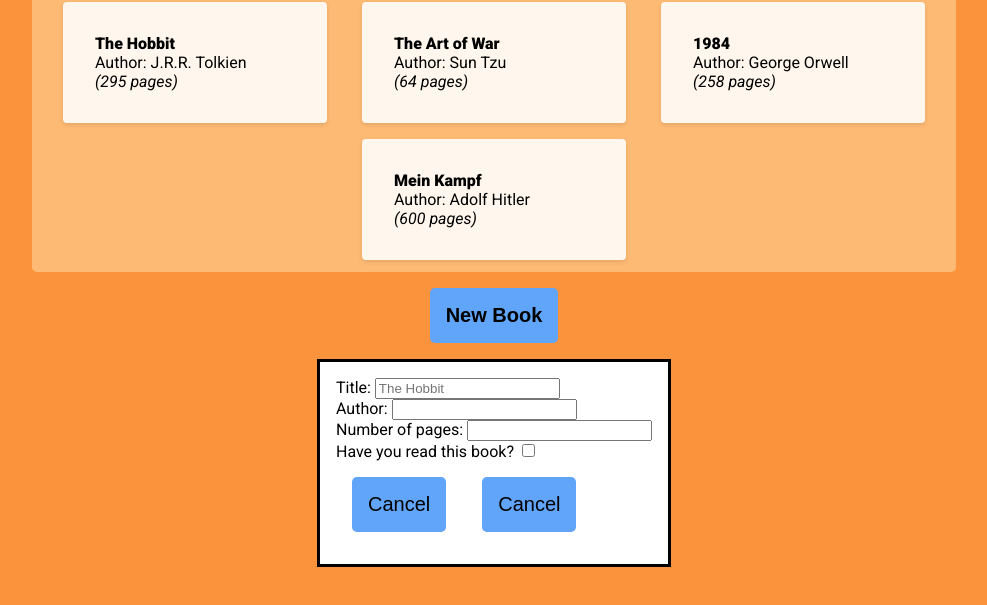
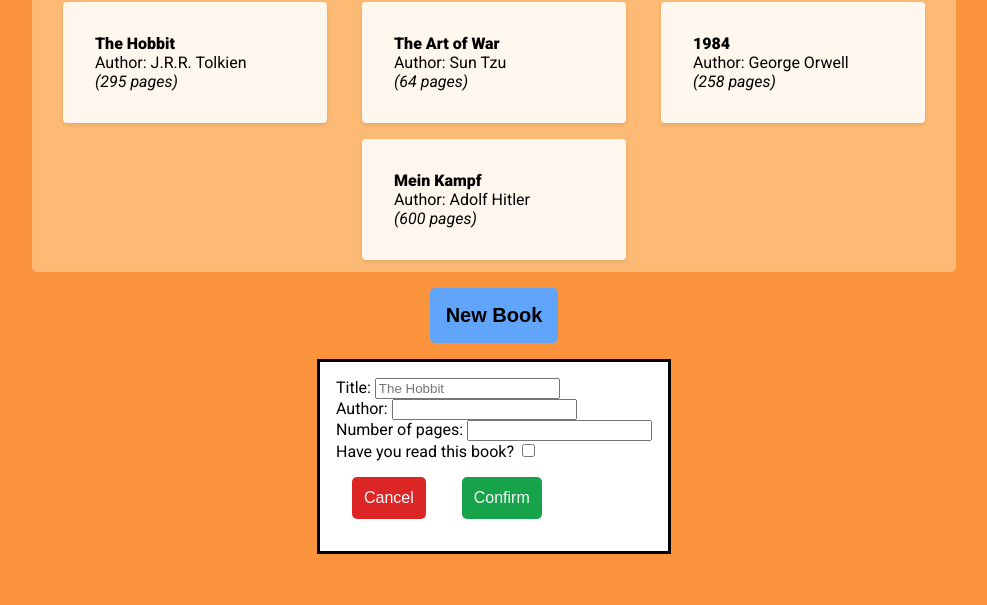
Before and after one commit to alienworld1/simple-library-app, a plain HTML site: page index.html in a window 1280 px wide. Shown: the part 91-696 px from the top of the page, without its empty margins (146-1133 px from the left). Drawn offline with Linux system fonts and the light colour scheme.

Commit message:
Style form submit buttons

```diff
--- a/index.html
+++ b/index.html
@@ -33,7 +33,7 @@
             </section>
             <section class="form-submit">
                 <button value="cancel" formmethod="dialog" class="button dialog-btn" id="cancel-button" formnovalidate>Cancel</button>
-                <button type="submit" id="submit-button" class="button dialog-btn">Cancel</button>
+                <button type="submit" id="submit-button" class="button dialog-btn">Confirm</button>
             </section>
         </form>
     </dialog>
--- a/styles.css
+++ b/styles.css
@@ -58,3 +58,33 @@ footer {
     display: flex;
     justify-content: center;
 }
+
+.dialog-btn {
+    font-size: 1rem;
+    padding: 12px;
+    color: #f8fafc;
+}
+
+#cancel-button {
+    background-color: #dc2626;
+}
+
+#cancel-button:hover {
+    background-color: #ef4444;
+}
+
+#cancel-button:active {
+    background-color: #b91c1c;
+}
+
+#submit-button {
+    background-color: #16a34a;
+}
+
+#submit-button:hover {
+    background-color: #22c55e;
+}
+
+#submit-button:active {
+    background-color: #15803d;
+}
```
